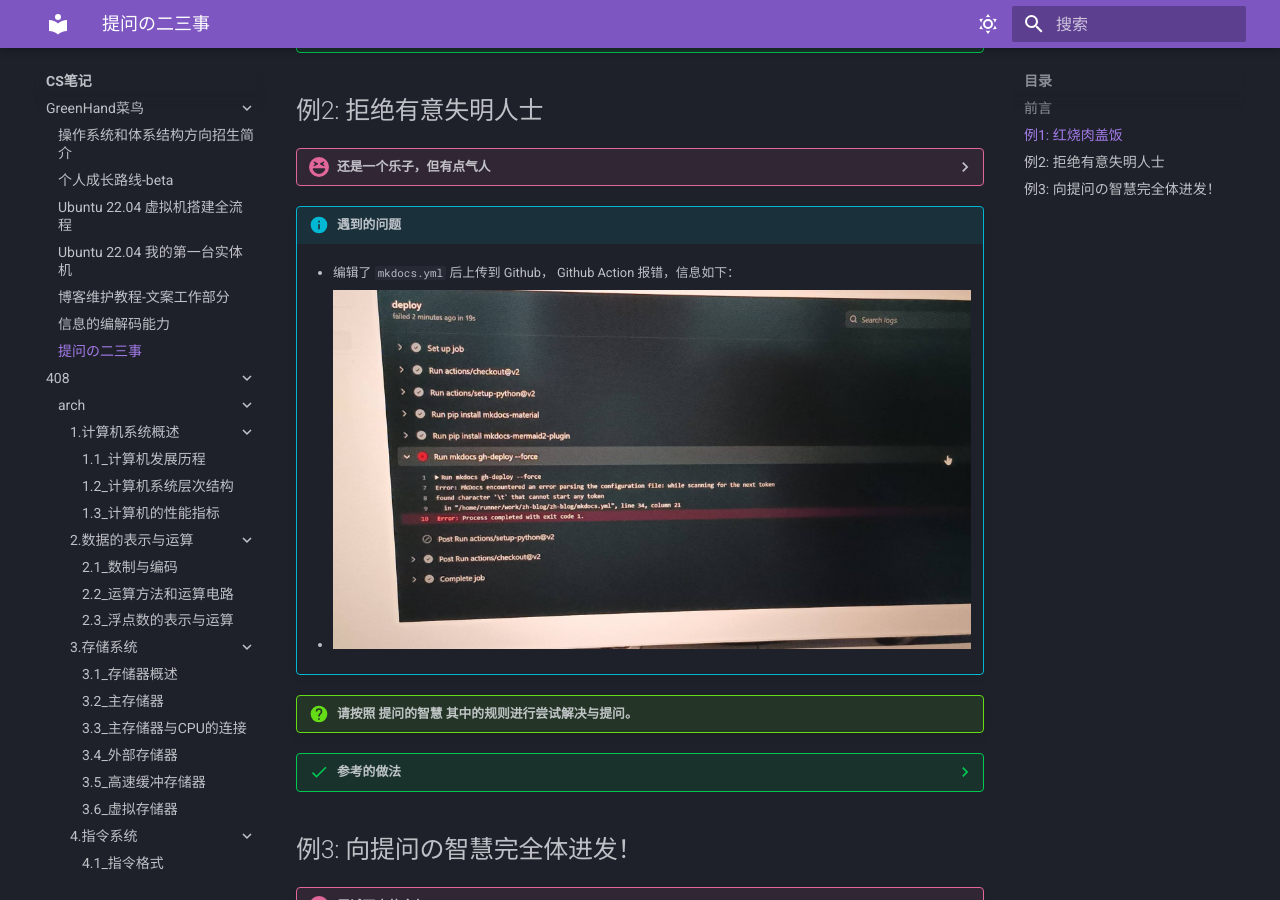
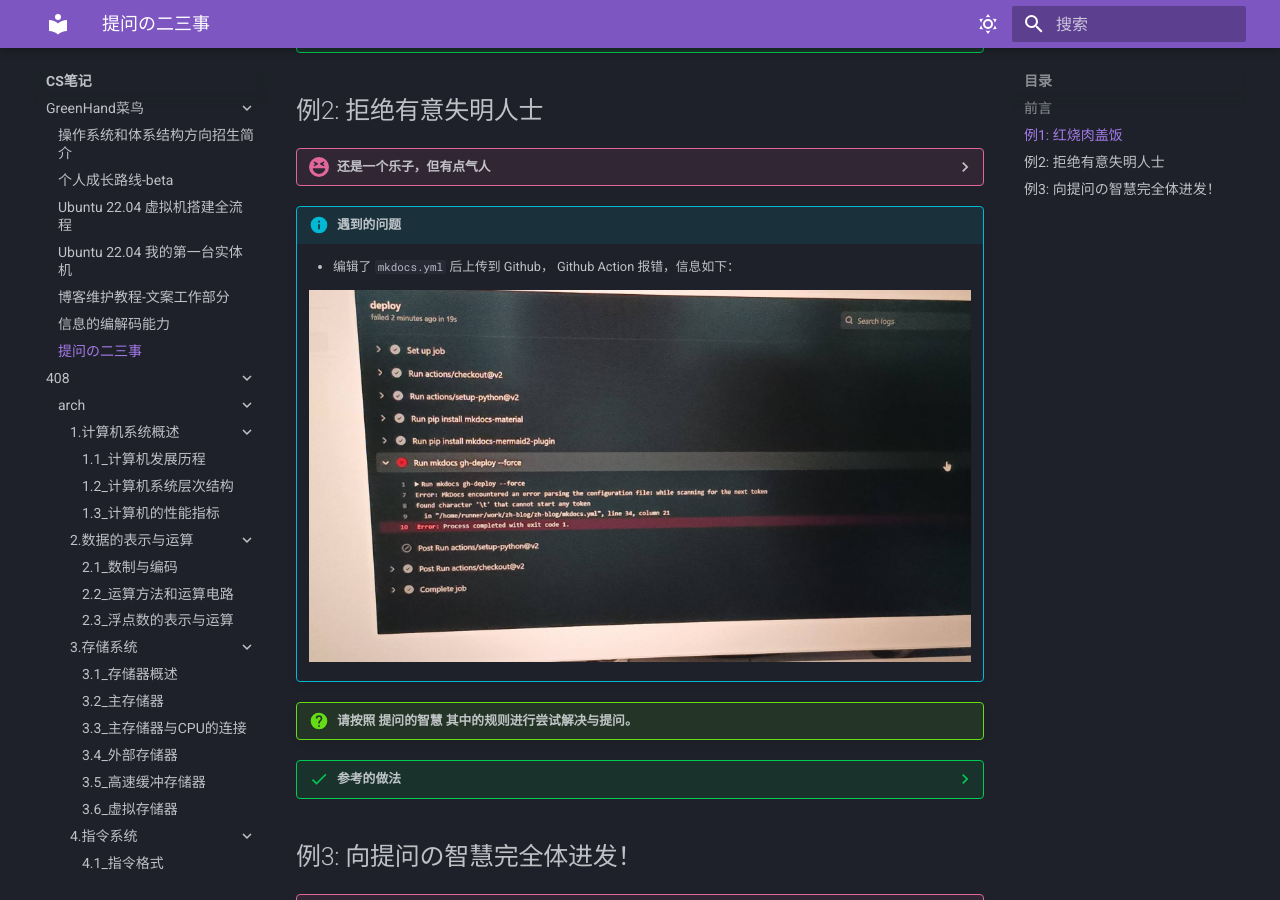
Before and after one commit to Haohahahaha/cs, an MkDocs documentation site: the page built from docs/greenhand/ask-question-zbt/ask-zbt.md, in a window 1280 px wide and 900 px high, scrolled down 937 px. Built offline with MkDocs 1.6.1 and Material for MkDocs 9.7.7, drawn with Linux system fonts in a browser that asks for light colours; emoji names are drawn with the system emoji font.

Commit message:
2023-11-22_22:41:09 update

```diff
--- a/docs/greenhand/ask-question-zbt/ask-zbt.md
+++ b/docs/greenhand/ask-question-zbt/ask-zbt.md
@@ -59,7 +59,7 @@
 
      - 编辑了 `mkdocs.yml` 后上传到 Github， Github Action 报错，信息如下：
 
-	 - ![blind-fault](./pic/blind-fault.jpg)
+	 ![blind-fault](./pic/blind-fault.jpg)
 
 !!! question "请按照 提问的智慧 其中的规则进行尝试解决与提问。"
 
```
